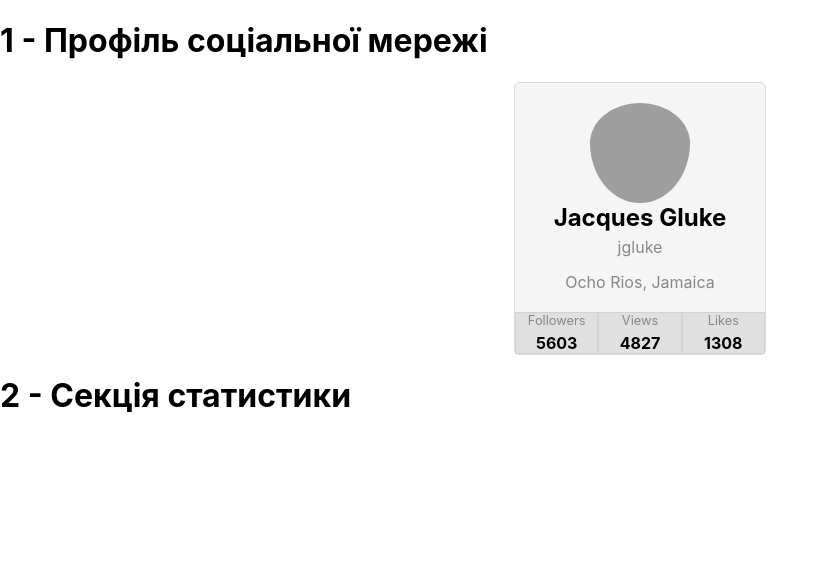
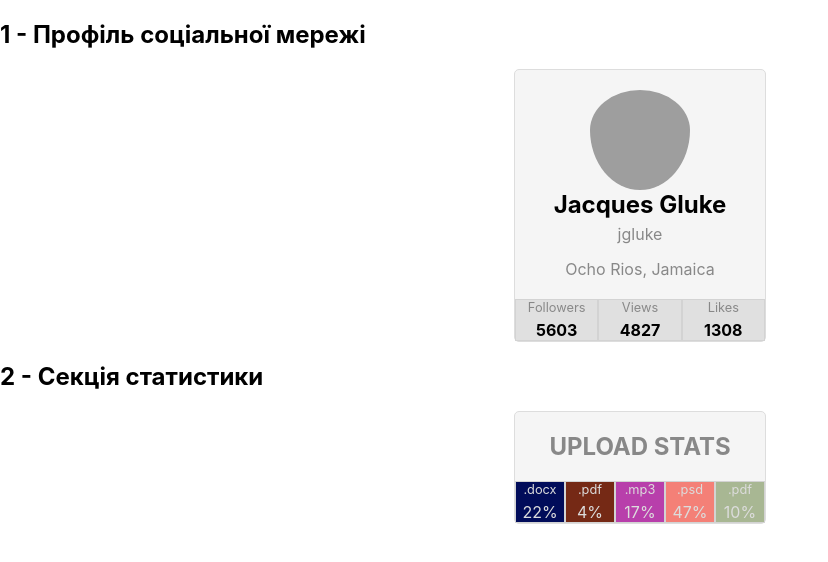
Before and after one commit to DenysVM/goit-react-hw-01-components, a React (Create React App) app: page / in a window 1280 px wide. Shown: the top 562 px of the page, without its empty margins (0-828 px from the left). Built offline with nearby package versions, Linux system fonts and the light colour scheme; grey boxes are pictures that could not be loaded.

Commit message:
2 - Секція статистики

```diff
--- a/public/index.html
+++ b/public/index.html
@@ -24,7 +24,7 @@
       work correctly both with client-side routing and a non-root public URL.
       Learn how to configure a non-root public URL by running `npm run build`.
     -->
-    <title>React App</title>
+    <title>Homework 01 components</title>
 
     <!-- Start Single Page Apps for GitHub Pages -->
     <script type="text/javascript">
--- a/src/components/App.jsx
+++ b/src/components/App.jsx
@@ -1,11 +1,17 @@
 import { Profile } from "./Profile/Profile";
+import user from './Profile/user.json';
+import { Statistics } from "./Statistics/Statistics";
+import data from './Statistics/data.json';
 
 export const App = () => {
   return (
     <div>
-      <h1>1 - Профіль соціальної мережі</h1>
-      <Profile/>
-      <h1>2 - Секція статистики</h1>
+      <h2>1 - Профіль соціальної мережі</h2>
+      <Profile user={user} />
+
+      <h2>2 - Секція статистики</h2>
+      <Statistics title="Upload stats" stats={data} />
+
     </div>
      );
 };
--- a/src/components/Profile/Profile.jsx
+++ b/src/components/Profile/Profile.jsx
@@ -1,7 +1,6 @@
-import user from '../Profile/user.json';
 import styles from './Profile.module.css';
 
-export const Profile = () => {
+export const Profile = ({user}) => {
   return <div className={styles.profile}>
     <div className={styles.description}>
     <img
--- /dev/null
+++ b/src/components/Statistics/Statistics.jsx
@@ -0,0 +1,36 @@
+import styles from './Statistics.module.css';
+import PropTypes from 'prop-types';
+
+export const Statistics = ({title, stats }) => {
+    return (
+    <section className={styles.statistics}>
+            {title && <h2 className={styles.title}>{title}</h2>}
+
+        <ul className={styles.stat_list}>
+            {stats.map(stat => <li key={stat.id} className={styles.item} style={{ backgroundColor: generateRandomColor() }}>
+                <span className={styles.label}>{stat.label}</span>
+                <span className={styles.percentage}>{stat.percentage}%</span>
+            </li>)}
+        </ul>
+    </section>)
+};
+
+Statistics.propTypes = {
+  title: PropTypes.string,
+  stats: PropTypes.arrayOf(
+    PropTypes.shape({
+      id: PropTypes.string.isRequired,
+      label: PropTypes.string.isRequired,
+      percentage: PropTypes.number.isRequired,
+    })
+  ).isRequired,
+};
+
+function generateRandomColor() {
+  const letters = '0123456789ABCDEF';
+  let color = '#';
+  for (let i = 0; i < 6; i++) {
+    color += letters[Math.floor(Math.random() * 16)];
+  }
+  return color;
+}
--- /dev/null
+++ b/src/components/Statistics/Statistics.module.css
@@ -0,0 +1,46 @@
+.statistics {
+  display: flex;
+  flex-direction: column;
+  align-items: center;
+  background-color: #f5f5f5;
+  border: 1px solid #ddd;
+  border-radius: 5px;
+  max-width: 250px;
+  margin: 0 auto;
+  margin-top: 20px;
+}
+
+.title {
+  text-transform: uppercase;
+  color: #888;
+}
+
+.stat_list {
+  width: 100%;
+  display: flex;
+  flex-direction: row;
+  justify-content: space-between;
+  /* background-color: #7e2424; */
+  list-style-type: none;
+  padding: 0;
+  margin: 0;
+}
+
+.item {
+  display: grid;
+  flex: 1;
+  border: 1px solid #d3d3d3;
+  text-align: center;
+  /* background-color: #7e2424; */
+}
+
+.label {
+  font-size: 0.8rem;
+  color: rgb(220, 220, 220);
+}
+
+.percentage {
+  font-size: 1rem;
+  margin-top: 5px;
+  color: rgb(220, 220, 220);
+}
--- /dev/null
+++ b/src/components/Statistics/data.json
@@ -0,0 +1,7 @@
+[
+  { "id": "id-1", "label": ".docx", "percentage": 22 },
+  { "id": "id-2", "label": ".pdf", "percentage": 4 },
+  { "id": "id-3", "label": ".mp3", "percentage": 17 },
+  { "id": "id-4", "label": ".psd", "percentage": 47 },
+  { "id": "id-5", "label": ".pdf", "percentage": 10 }
+]
```
